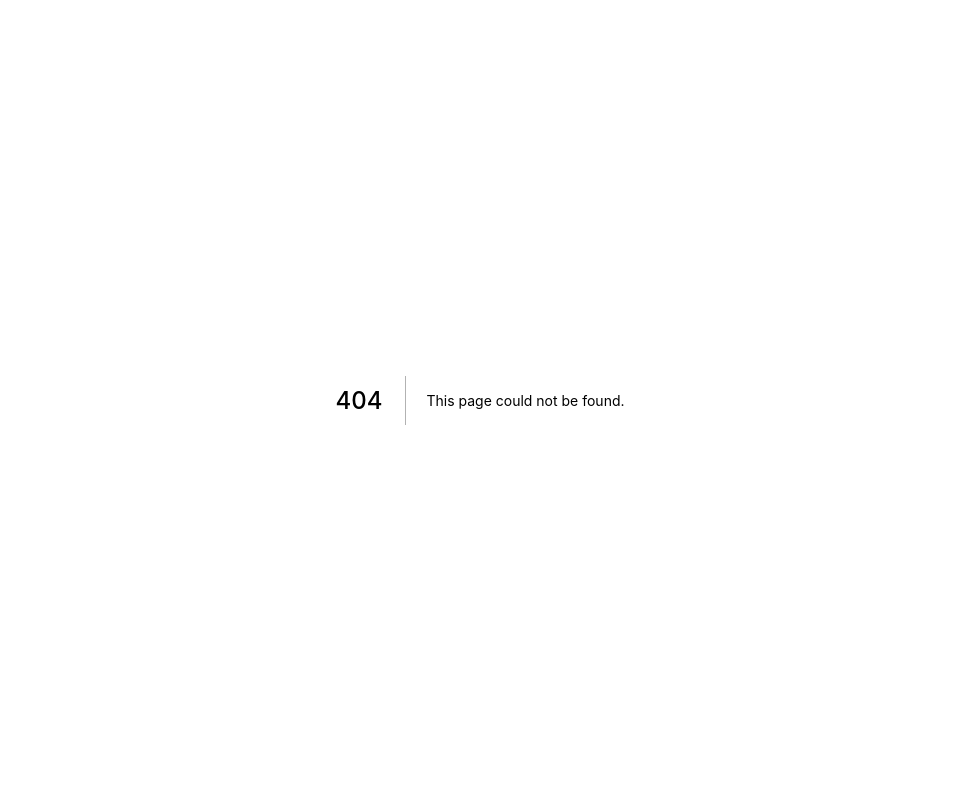
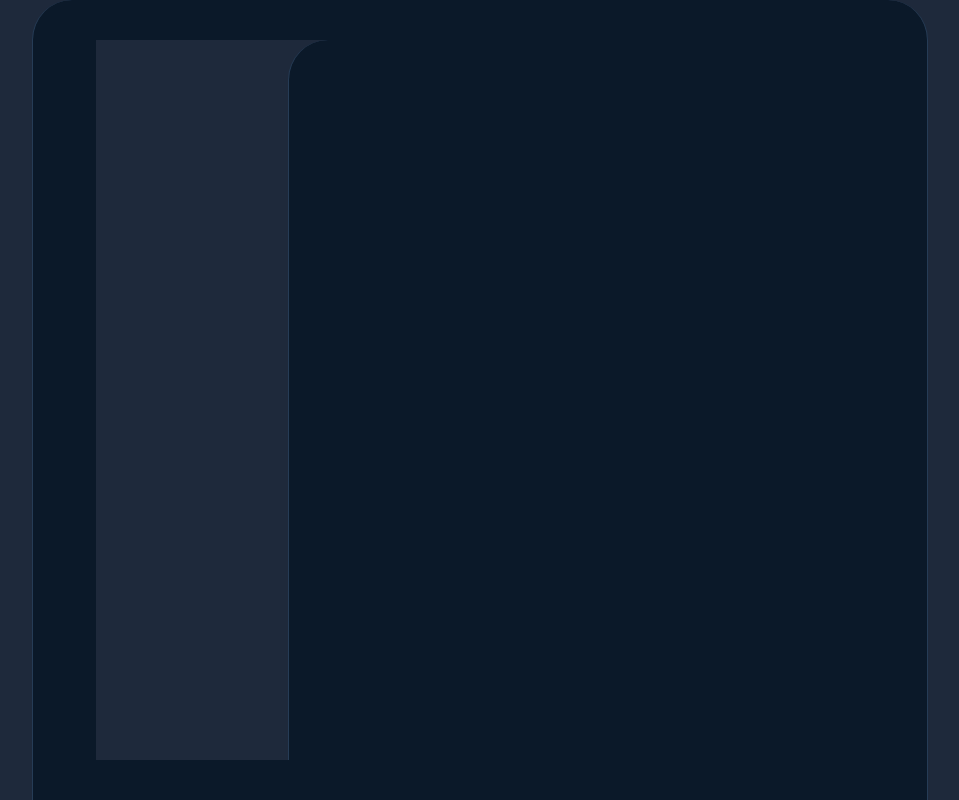
Before and after one commit to FrithjofThorvik/game-of-git, a Next.js app: page /components/layout/Layout in a window 1280 px wide. Before the commit this address had no page. Shown: the whole page, without its empty margins (160-1119 px from the left). Built offline with nearby package versions, Linux system fonts and the light colour scheme.

Commit message:
:lipstick: #6 implement page layout

```diff
--- a/src/pages/_app.tsx
+++ b/src/pages/_app.tsx
@@ -1,9 +1,14 @@
 import type { AppProps } from 'next/app';
+import Layout from './components/layout/Layout';
 
 import '@/styles/globals.css';
 
 function MyApp({ Component, pageProps }: AppProps) {
-  return <Component {...pageProps} />;
+  return (
+    <Layout>
+      <Component {...pageProps} />
+    </Layout>
+  );
 }
 
 export default MyApp;
--- /dev/null
+++ b/src/pages/components/layout/CharacterSidebar.tsx
@@ -0,0 +1,20 @@
+import type { FC } from 'react';
+
+interface CharacterSidebarProps {}
+
+/**
+ * CharacterSidebar component
+ * @return {JSX.Element} - The JSX code for CharacterSidebar component
+ */
+const CharacterSidebar: FC<CharacterSidebarProps> = (): JSX.Element => {
+  return (
+    <div className="absolute top-0 right-0 bottom-0 flex flex-col justify-start items-center py-10 px-5 z-10 w-[12rem] bg-gray">
+      {/* TODO: Implement character */}
+      <div className="absolute -left-10 top-0 bottom-0 w-10 bg-gray">
+        <div className="w-full h-full rounded-tr-[10rem] border-r border-r-line-gray bg-dark-blue"></div>
+      </div>
+    </div>
+  );
+};
+
+export default CharacterSidebar;
--- /dev/null
+++ b/src/pages/components/layout/Layout.tsx
@@ -0,0 +1,33 @@
+import Head from 'next/head';
+import type { FC } from 'react';
+import CharacterSidebar from './CharacterSidebar';
+import Sidebar from './Sidebar';
+
+interface LayoutProps {
+  children: JSX.Element;
+}
+
+/**
+ * Layout component
+ * @return {JSX.Element} - The JSX code for Layout component
+ */
+const Layout: FC<LayoutProps> = ({ children }): JSX.Element => {
+  return (
+    <>
+      <Head>
+        <title>Design</title>
+        <meta name="design" content="Design project" />
+        <link rel="icon" href="/favicon.ico" />
+      </Head>
+      <main className="relative h-screen w-screen">
+        <Sidebar />
+        <CharacterSidebar />
+        <div className="absolute top-0 bottom-0 flex flex-col w-full overflow-y-auto px-[16rem] py-10 bg-dark-blue">
+          {children}
+        </div>
+      </main>
+    </>
+  );
+};
+
+export default Layout;
--- /dev/null
+++ b/src/pages/components/layout/Sidebar.tsx
@@ -0,0 +1,20 @@
+import type { FC } from 'react';
+
+interface SidebarProps {}
+
+/**
+ * Sidebar component
+ * @return {JSX.Element} - The JSX code for Sidebar component
+ */
+const Sidebar: FC<SidebarProps> = (): JSX.Element => {
+  return (
+    <div className="absolute top-0 left-0 bottom-0 flex flex-col items-start justify-start py-10 px-5 z-10 w-[12rem] bg-gray">
+      {/* TODO: Implement sidebar content */}
+      <div className="absolute -right-10 top-0 bottom-0 w-10 bg-gray">
+        <div className="w-full h-full rounded-tl-[10rem] border-l border-l-line-gray bg-dark-blue"></div>
+      </div>
+    </div>
+  );
+};
+
+export default Sidebar;
```
